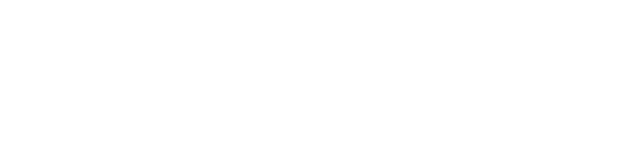
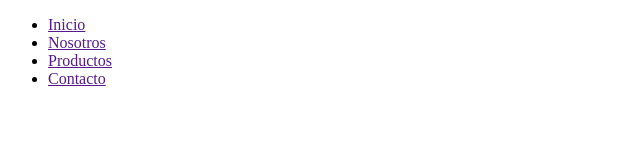
Before and after one commit to javierlavallenn/Web-HTML, a plain HTML site: page index.html in a window 1280 px wide. Shown: the whole page, without its empty margins (0-640 px from the left). Drawn offline with Linux system fonts and the light colour scheme.

Commit message:
Navbar creado

```diff
--- a/index.html
+++ b/index.html
@@ -7,6 +7,23 @@
     <title>Web</title>
 </head>
 <body>
+    <!-- Navbar -->
+    <nav class="navbar">
+        <ul>
+            <li class="item-link">
+                <a href="">Inicio</a>
+            </li>
+            <li class="item-link">
+                <a href="">Nosotros</a>
+            </li>
+            <li class="item-link">
+                <a href="">Productos</a>
+            </li>
+            <li class="item-link">
+                <a href="">Contacto</a>
+            </li>
+        </ul>
+    </nav>
 
 </body>
 </html>
```
